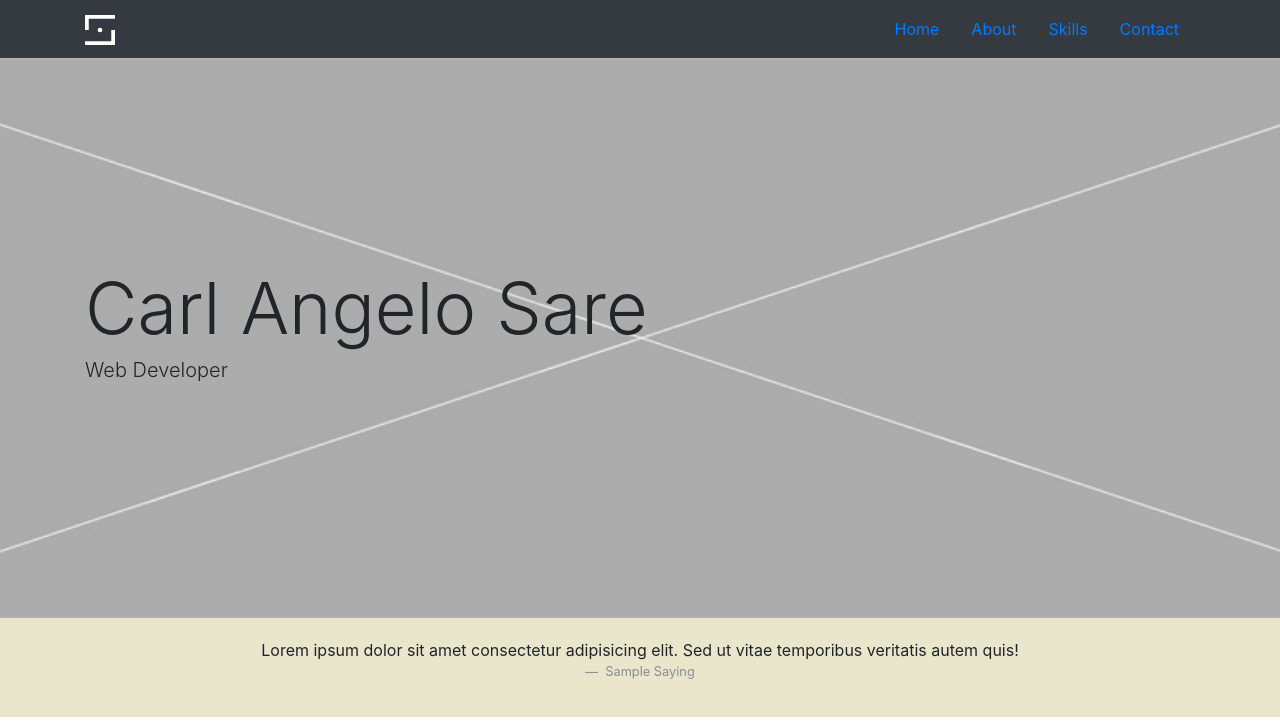
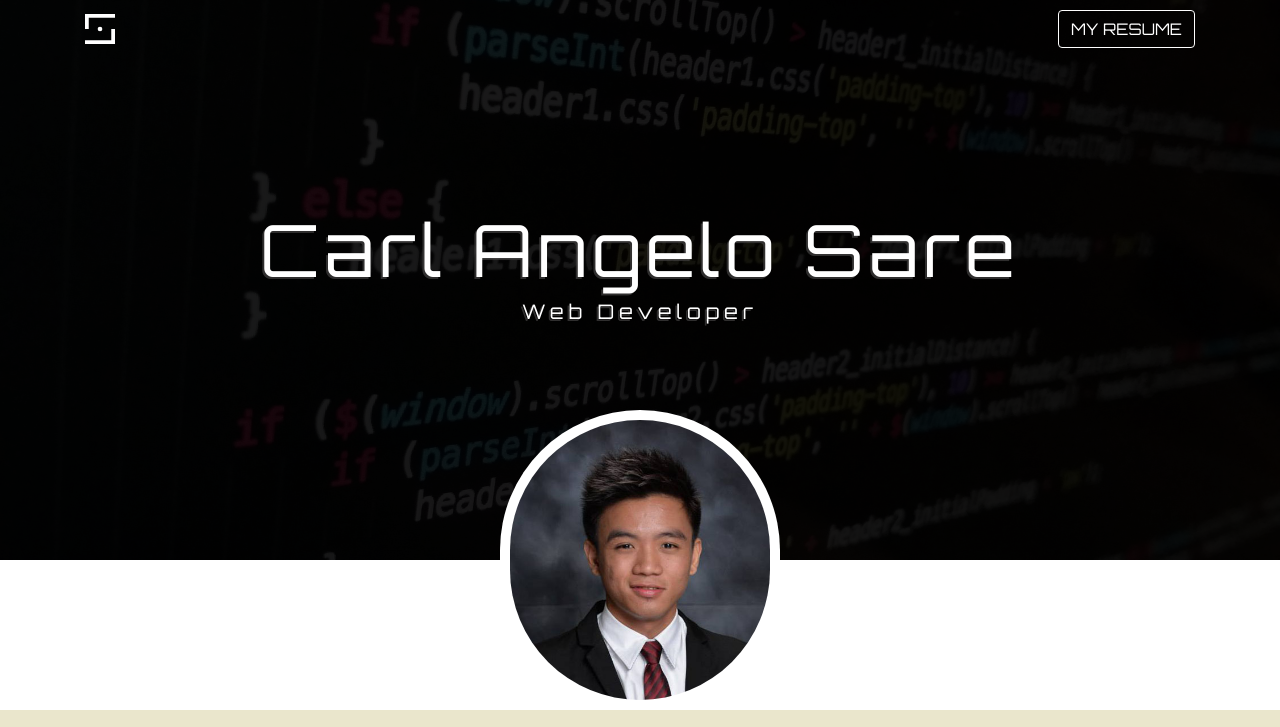
Before and after one commit to carl-angelo/carl-angelo.github.io, a website: page index.html in a window 1280 px wide. Shown: the top 727 px of the page. Drawn offline with Linux system fonts and the light colour scheme.

Commit message:
Updated design

```diff
--- a/assets/sass/style.sass
+++ b/assets/sass/style.sass
@@ -1,8 +1,30 @@
 @import bourbon
 
 body
+
+    nav.carl-nav
+        position: fixed
+        top: 0
+        left: 0
+        right: 0
+        background:
+            color: rgba(0,0,0,0)
+        font:
+            family: 'Orbitron', sans-serif
+
+        .right-side
+            .btn-topbar
+                background-color: transparent
+                border: 1px solid #fff
+                color: #fff
+
+                &:hover
+                    background-color: #fff
+                    color: #000000
+                    border: 1px solid #000000
+
     .banner
-        background-image: url(../images/placeholder-banner.png)
+        background-image: url(../images/source-code-2.jpeg)
         height: 560px
         width: 100%
         background:
@@ -10,12 +32,44 @@ body
             size: cover
             position: center
 
-        div.jumbotron
-            background: transparent
-            padding:
-                top: 210px
-            // +transition(all 0.3s linear)
-            // +display(flex)
+        div.cover
+            width: 100%
+            height: 100%
+            background:
+                color: rgba(0, 0, 0, 0.9)
+
+            div.jumbotron
+                background: transparent
+                text-align: center
+                color: #fff
+                font:
+                    family: 'Orbitron', sans-serif
+                letter-spacing: 5px
+                text-shadow: -2px 2px rgba(67, 66, 66, 0.7)
+                padding:
+                    top: 210px
+                // +transition(all 0.3s linear)
+                // +display(flex)
+
+    .offset-div
+        width: 100%
+        margin:
+            top: -150px
+
+        .dp-container
+            width: 280px
+            height: 300px
+            margin: auto
+            border:
+                radius: 300px
+            background:
+                color: #fff
+            padding: 10px
+
+            img
+                width: 100%
+                height: 100%
+                border-radius: 300px
 
     #after-banner
         padding: 20px
--- a/index.html
+++ b/index.html
@@ -3,17 +3,19 @@
     <head>
         <title>Profile - Carl Angelo B. Sare</title>
         <link rel="stylesheet" href="assets/css/bootstrap.min.css"/>
+        <link href="https://fonts.googleapis.com/css?family=Orbitron" rel="stylesheet">
         <link rel="stylesheet" href="assets/css/style.css"/>
     </head>
     <body style="">
-            <nav class="navbar navbar-light bg-dark">
+            <nav class="navbar carl-nav">
                 <div class="container">
                     <a class="navbar-brand" href="#">
                         <img src="assets/images/logo.svg" height="30" width="30"/>
                     </a>
 
-                    <div class="" id="navbarText">
-                        <ul class="nav justify-content-end">
+                    <div class="right-side" id="navbarText">
+                        <button class="btn btn-topbar" type="button">MY RESUME</button>
+                        <!-- <ul class="nav justify-content-end">
                             <li class="nav-item">
                                 <a class="nav-link active" href="#">Home</a>
                             </li>
@@ -26,7 +28,7 @@
                             <li class="nav-item">
                                 <a class="nav-link" href="#">Contact</a>
                             </li>
-                        </ul>
+                        </ul> -->
                     </div>
 
                 </div>
@@ -34,11 +36,21 @@
 
             <section>
                 <div class="banner">
-                    <div class="jumbotron jumbotron-fluid">
-                        <div class="container">
-                            <h1 class="display-3">Carl Angelo Sare</h1>
-                            <p class="lead">Web Developer</p>
+                    <div class="cover">
+                        <div class="jumbotron jumbotron-fluid">
+                            <div class="container">
+                                <h1 class="display-3">Carl Angelo Sare</h1>
+                                <p class="lead">Web Developer</p>
+                            </div>
                         </div>
+                    </div>
+                </div>
+            </section>
+
+            <section>
+                <div class="offset-div">
+                    <div class="dp-container">
+                        <img src="assets/images/me3.jpg"/>
                     </div>
                 </div>
             </section>
```
Also changed, not shown: assets/css/style.css, assets/images/logo-inverse.svg (added), assets/images/me2.jpg (added), assets/images/me3.jpg (added), assets/images/source-code-2.jpeg (added), assets/images/source-code.jpeg (added).
